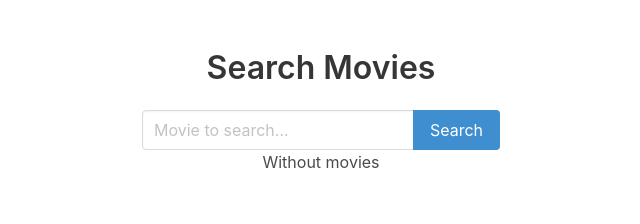
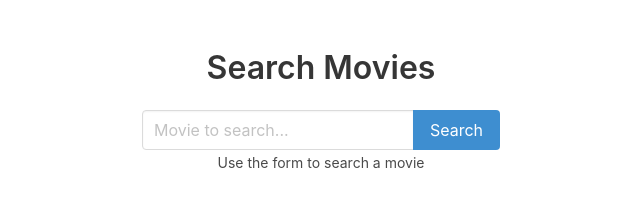
Before and after one commit to omarmontoya90/search_movies, a React (Create React App) app: page / in a window 1280 px wide. Shown: the top 224 px of the page, without its empty margins (319-959 px from the left). Built offline with nearby package versions, Linux system fonts and the light colour scheme.

Commit message:
fix bugs to search movies

```diff
--- a/src/App.js
+++ b/src/App.js
@@ -7,10 +7,18 @@ import {SearchForm} from './components/SearchForm'
 import MoviesList   from './components/MoviesList'
 
 function App() {
-  const [movies, setMovies] = useState([]);
+  const [movies, setMovies] = useState([])
+  const [usedSearch, setUsedSearch] = useState(false)
 
   const handleResults = (results) => {
     setMovies(results)
+    setUsedSearch(true)
+  }
+
+  const renderResults = () => {
+    return  movies.length === 0
+      ? <p> Without movies</p>
+      : <MoviesList movies={movies}/>
   }
 
   return (
@@ -19,9 +27,9 @@ function App() {
       <div className="SearchForm-wrapper">
         <SearchForm onResults={handleResults}/>
       </div>
-      { movies.length === 0
-        ? <p> Without movies</p>
-        : <MoviesList movies={movies}/>
+      { usedSearch
+	? renderResults()
+	: <small>Use the form to search a movie</small>
       }
     </div>
   );
--- a/src/components/SearchForm.js
+++ b/src/components/SearchForm.js
@@ -15,7 +15,8 @@ export class SearchForm extends Component{
     fetch(`http://www.omdbapi.com/?apikey=${process.env.REACT_APP_OMDB_KEY}&s=${inputMovie}`)
       .then(res => res.json())
       .then(results => {
-	this.props.onResults(results.Search)
+	const { Search = [] } = results
+	this.props.onResults(Search)
       })
   }
 
```
